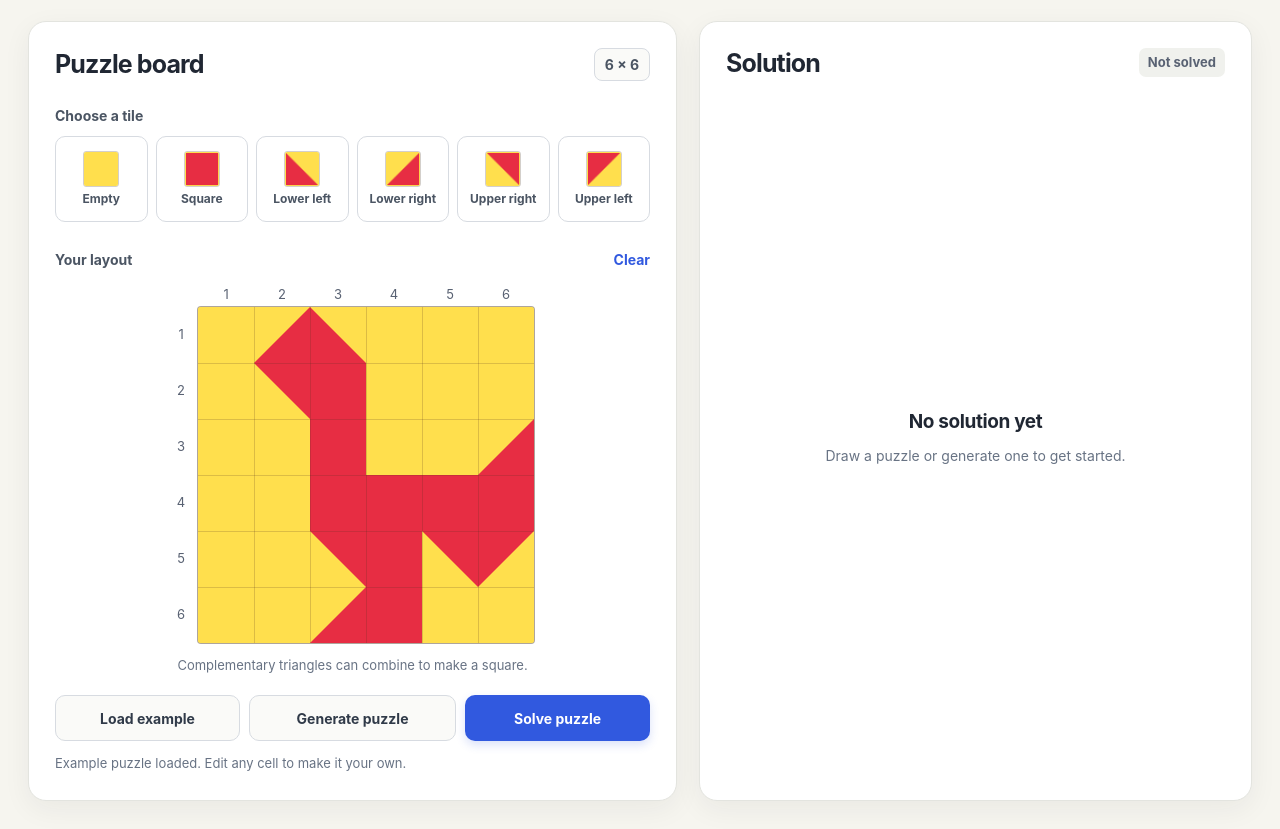
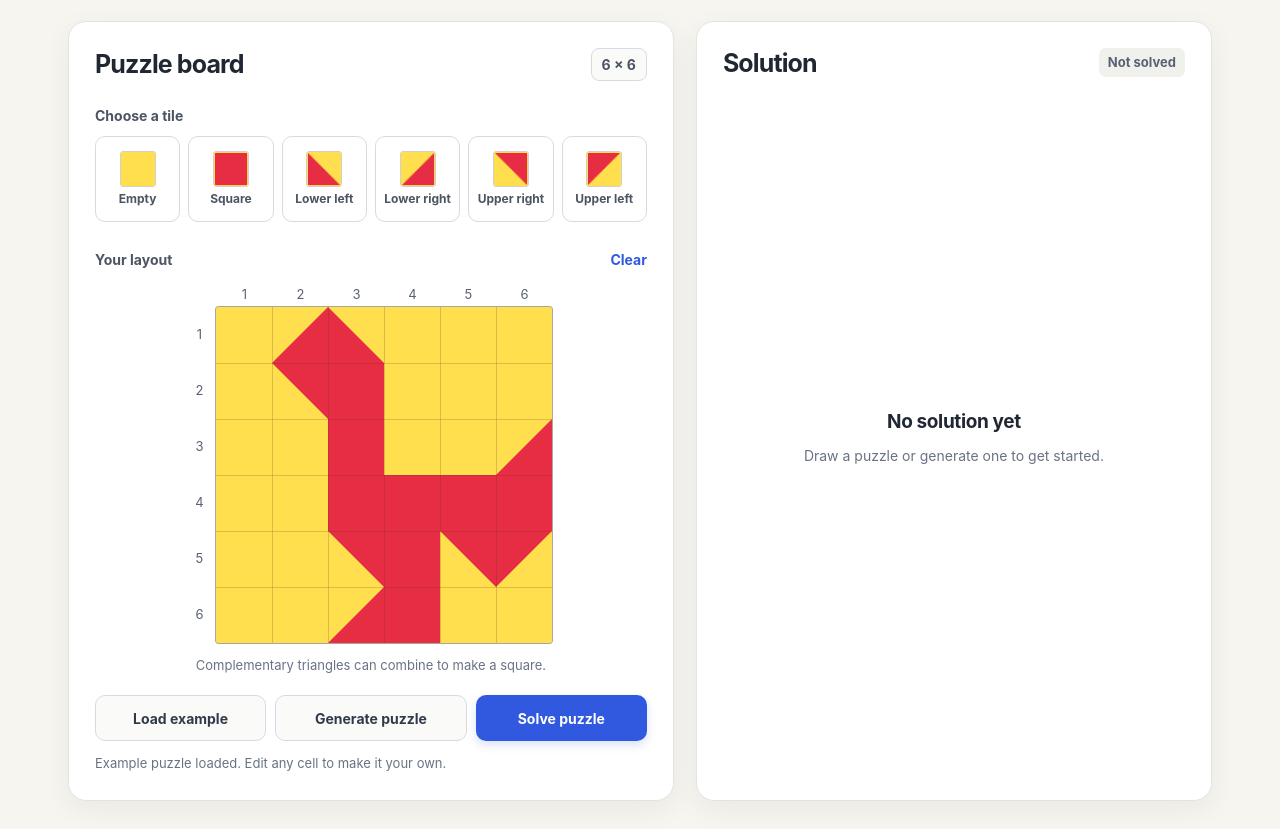
Before and after one commit to scottmangiapane/shape-by-shape, a plain HTML site: page index.html in a window 1280 px wide. Shown: the part 107-936 px from the top of the page. Drawn offline with Linux system fonts and the light colour scheme.

```diff
--- a/styles.css
+++ b/styles.css
@@ -26,7 +26,7 @@ button { font: inherit; }
 button:focus-visible { outline: 3px solid rgba(49, 89, 223, .6); outline-offset: 3px; }
 [hidden] { display: none !important; }
 
-.site-shell { max-width: 1320px; margin: 0 auto; padding: 28px; }
+.site-shell { max-width: 1200px; margin: 0 auto; padding: 28px; }
 .site-header { max-width: 900px; margin: 0 auto 24px; }
 .site-header h1 { margin: 0 0 6px; font-size: 21px; font-weight: 750; letter-spacing: -.025em; line-height: 1.25; }
 .site-header h1 a { color: inherit; text-decoration: none; }
```
Also changed, not shown: README.md, game.png (added), screenshot.png (added).
